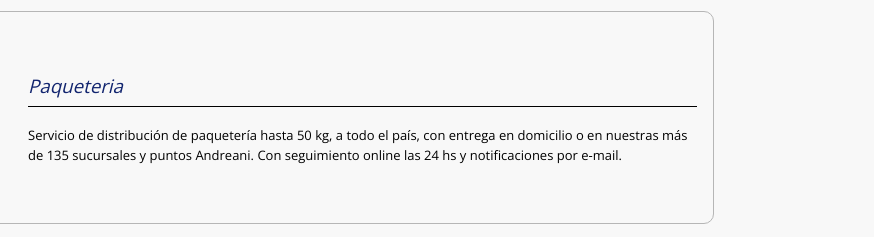
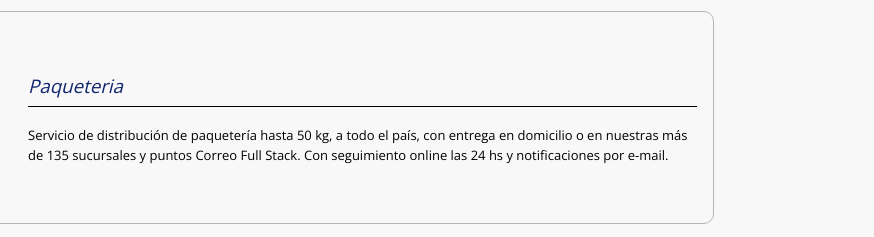
Before and after one commit to diegoevasquez18/CorreoFullStack, a plain HTML site: page pages/servicios.html in a window 1280 px wide. Shown: the part 442-679 px from the top of the page, 406-1280 px from the left. Drawn offline with nearby package versions, Linux system fonts and the light colour scheme.

Commit message:
Correccion
Cambio en texto de paqueteria

```diff
--- a/pages/servicios.html
+++ b/pages/servicios.html
@@ -38,7 +38,7 @@
             <img src="https://static.vecteezy.com/system/resources/previews/012/808/489/original/delivery-box-with-check-mark-parcel-security-3d-render-png.png" alt="paquetería">
             <div class="info">
                 <h3>Paqueteria</h3>
-                <p>Servicio de distribución de paquetería hasta 50 kg, a todo el país, con entrega en domicilio o en nuestras más de 135 sucursales y puntos Andreani. Con seguimiento online las 24 hs y notificaciones por e-mail.</p>
+                <p>Servicio de distribución de paquetería hasta 50 kg, a todo el país, con entrega en domicilio o en nuestras más de 135 sucursales y puntos Correo Full Stack. Con seguimiento online las 24 hs y notificaciones por e-mail.</p>
             </div>
         </div>
         <div class="servicio">
```
